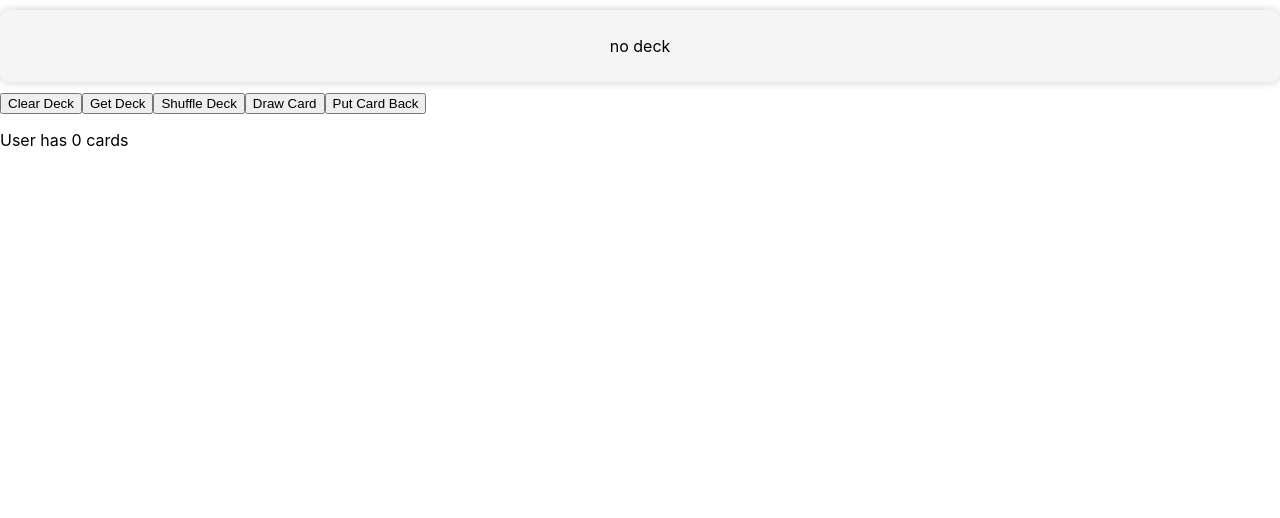
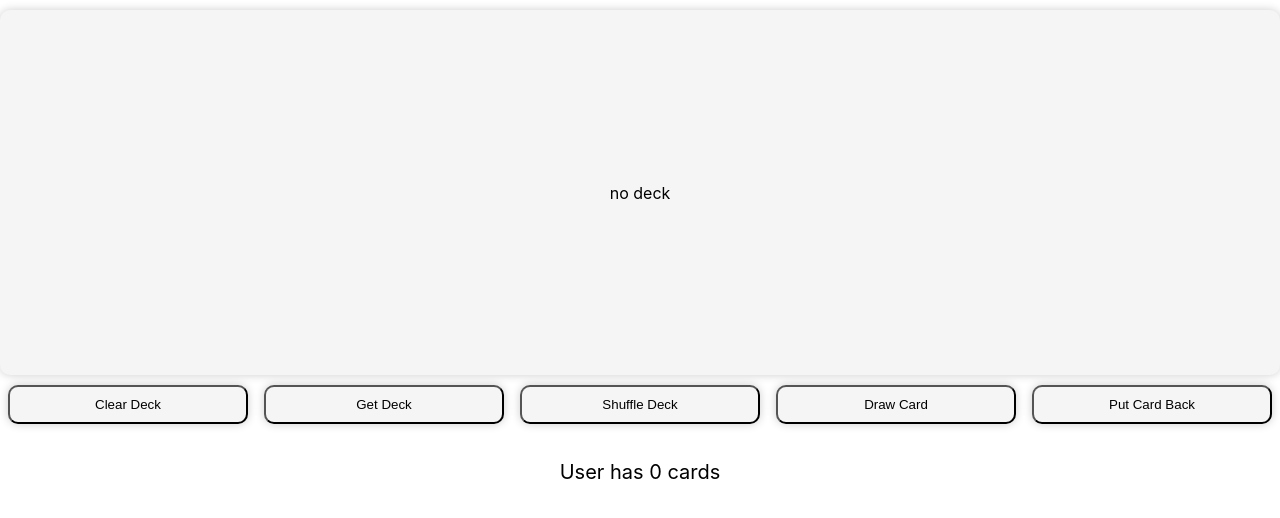
Before and after one commit to anontyro/celer-fe-cards, a React (Create React App) app: page / in a window 1280 px wide. Shown: the top 518 px of the page. Built offline with nearby package versions, Linux system fonts and the light colour scheme.

Commit message:
chore: updated styling next component tests

```diff
--- a/src/pages/HomePage/components/CurrentDeck/CurrentDeck.module.scss
+++ b/src/pages/HomePage/components/CurrentDeck/CurrentDeck.module.scss
@@ -13,6 +13,12 @@
   margin-top: 10px;
   margin-bottom: 10px;
 }
+
+.currentDeckEmpty {
+  @extend .currentDeck;
+  min-height: 365px;
+}
+
 .currentDeckStack {
   position: relative;
   margin-bottom: 25px;
--- a/src/pages/HomePage/components/CurrentDeck/CurrentDeck.tsx
+++ b/src/pages/HomePage/components/CurrentDeck/CurrentDeck.tsx
@@ -9,7 +9,7 @@ const CurrentDeck: React.FC = () => {
 
   if (currentDeck.length === 0) {
     return (
-      <div className={styles.currentDeck}>
+      <div className={styles.currentDeckEmpty}>
         <p>no deck</p>
       </div>
     );
--- a/src/pages/HomePage/components/DeckControls/DeckControls.module.scss
+++ b/src/pages/HomePage/components/DeckControls/DeckControls.module.scss
@@ -0,0 +1,25 @@
+.deckControls {
+  display: flex;
+  justify-content: space-between;
+  align-items: center;
+  margin: 0 0 1rem 0;
+}
+
+.deckMainBtn {
+  display: flex;
+  justify-content: center;
+  align-items: center;
+  width: 100%;
+  height: 100%;
+  border-radius: 10px;
+  background-color: #f5f5f5;
+  box-shadow: 0 0 10px 0 rgba(0, 0, 0, 0.2);
+  padding: 10px;
+  margin: 0 0.5rem;
+  cursor: pointer;
+  transition: all 0.2s ease-in-out;
+  &:hover {
+    background-color: #989bf0;
+    color: white;
+  }
+}
--- a/src/pages/HomePage/components/DeckControls/DeckControls.tsx
+++ b/src/pages/HomePage/components/DeckControls/DeckControls.tsx
@@ -54,11 +54,21 @@ const DeckControls: React.FC = () => {
 
   return (
     <div className={styles.deckControls}>
-      <button onClick={resetDeck}>Clear Deck</button>
-      <button onClick={getDeck}>Get Deck</button>
-      <button onClick={shuffleDeck}>Shuffle Deck</button>
-      <button onClick={drawCard}>Draw Card</button>
-      <button onClick={putCardBack}>Put Card Back</button>
+      <button className={styles.deckMainBtn} onClick={resetDeck}>
+        Clear Deck
+      </button>
+      <button className={styles.deckMainBtn} onClick={getDeck}>
+        Get Deck
+      </button>
+      <button className={styles.deckMainBtn} onClick={shuffleDeck}>
+        Shuffle Deck
+      </button>
+      <button className={styles.deckMainBtn} onClick={drawCard}>
+        Draw Card
+      </button>
+      <button className={styles.deckMainBtn} onClick={putCardBack}>
+        Put Card Back
+      </button>
     </div>
   );
 };
--- a/src/pages/HomePage/components/UsersCards/UsersCards.module.scss
+++ b/src/pages/HomePage/components/UsersCards/UsersCards.module.scss
@@ -7,3 +7,10 @@
   max-width: 1200px;
   padding: 0 20px;
 }
+
+.userCardInfo {
+  display: flex;
+  justify-content: center;
+  align-items: center;
+  font-size: 20px;
+}
--- a/src/pages/HomePage/components/UsersCards/UsersCards.tsx
+++ b/src/pages/HomePage/components/UsersCards/UsersCards.tsx
@@ -9,7 +9,9 @@ const UsersCards: React.FC = () => {
 
   return (
     <div className={styles.userCardContainer}>
-      <p>{`User has ${userDeck.length} cards`}</p>
+      <div className={styles.userCardInfo}>
+        <p>{`User has ${userDeck.length} cards`}</p>
+      </div>
       <div className={styles.userCardsDisplay}>
         {userDeck.map((card) => (
           <DeckCard key={`${card.suit}-${card.text}`} card={card} />
```
